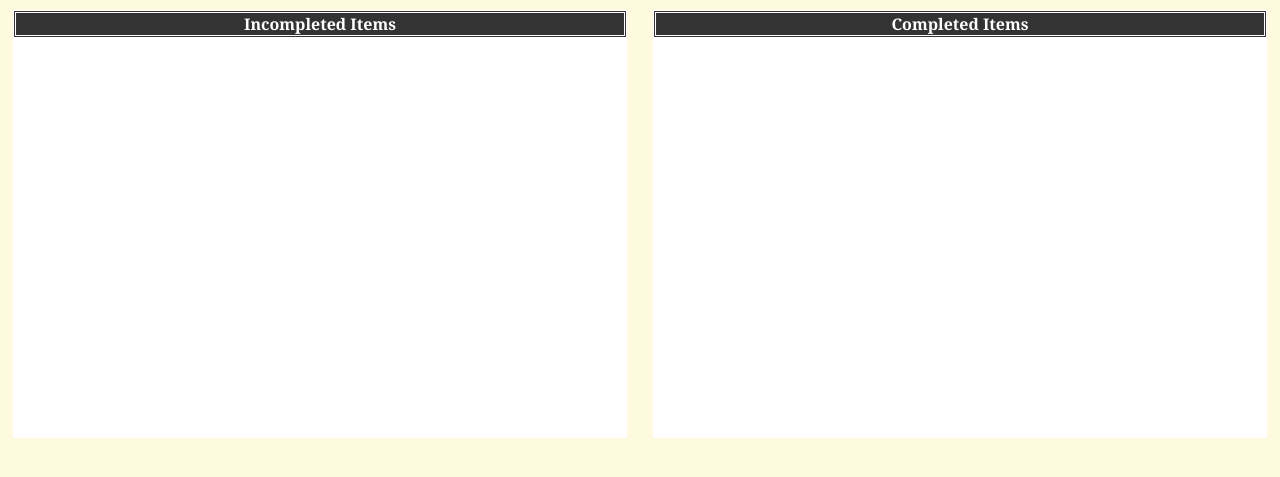
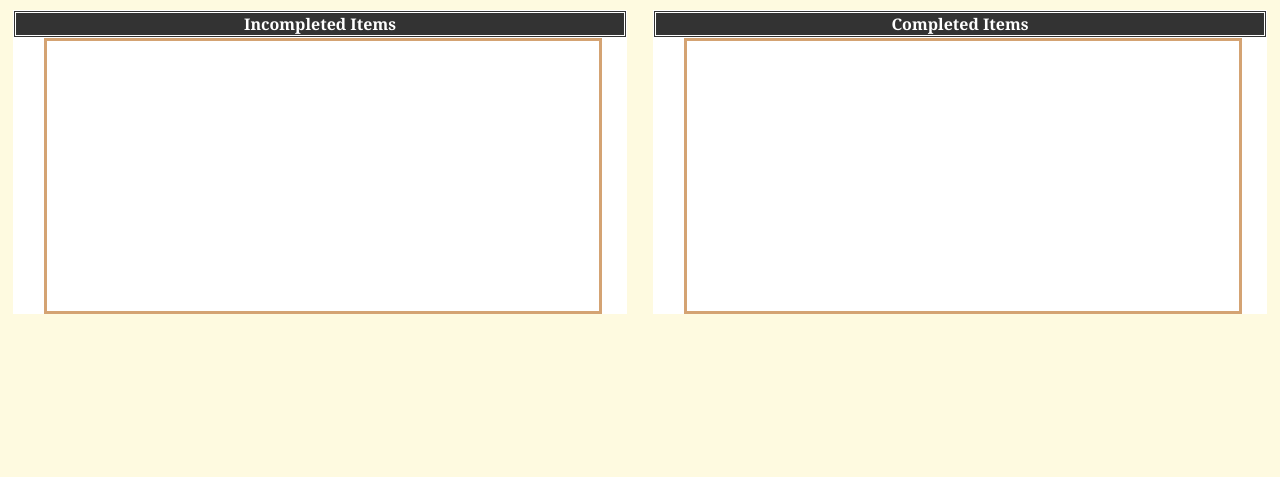
Before and after one commit to Shivani2224/To-Do-List, a plain HTML site: page index.html in a window 1280 px wide. Shown: the part 77-554 px from the top of the page. Drawn offline with Linux system fonts and the light colour scheme.

Commit message:
Added changes in CSS

```diff
--- a/style.css
+++ b/style.css
@@ -45,9 +45,10 @@ button:hover {
 }
 .To-Do-List,
 .completed-lists {
-  height: 400px;
-
-  width: 100%;
+  height: 270px;
+  border: solid;
+  border-color: #d4a373;
+  width: 90%;
   margin: 0% 5%;
   overflow-y: auto;
 }
```
Also changed, not shown: index.html (line endings or trailing spaces).
